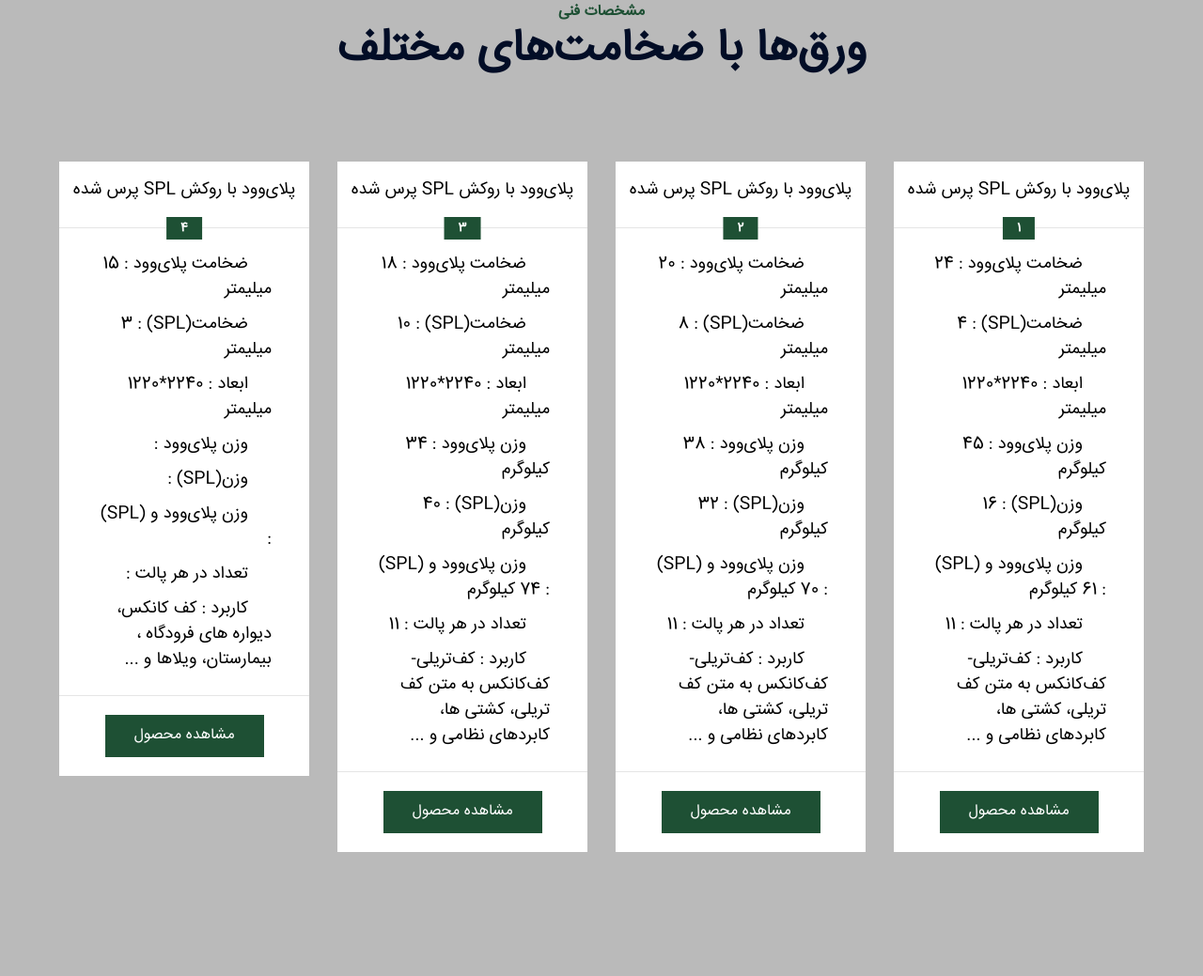
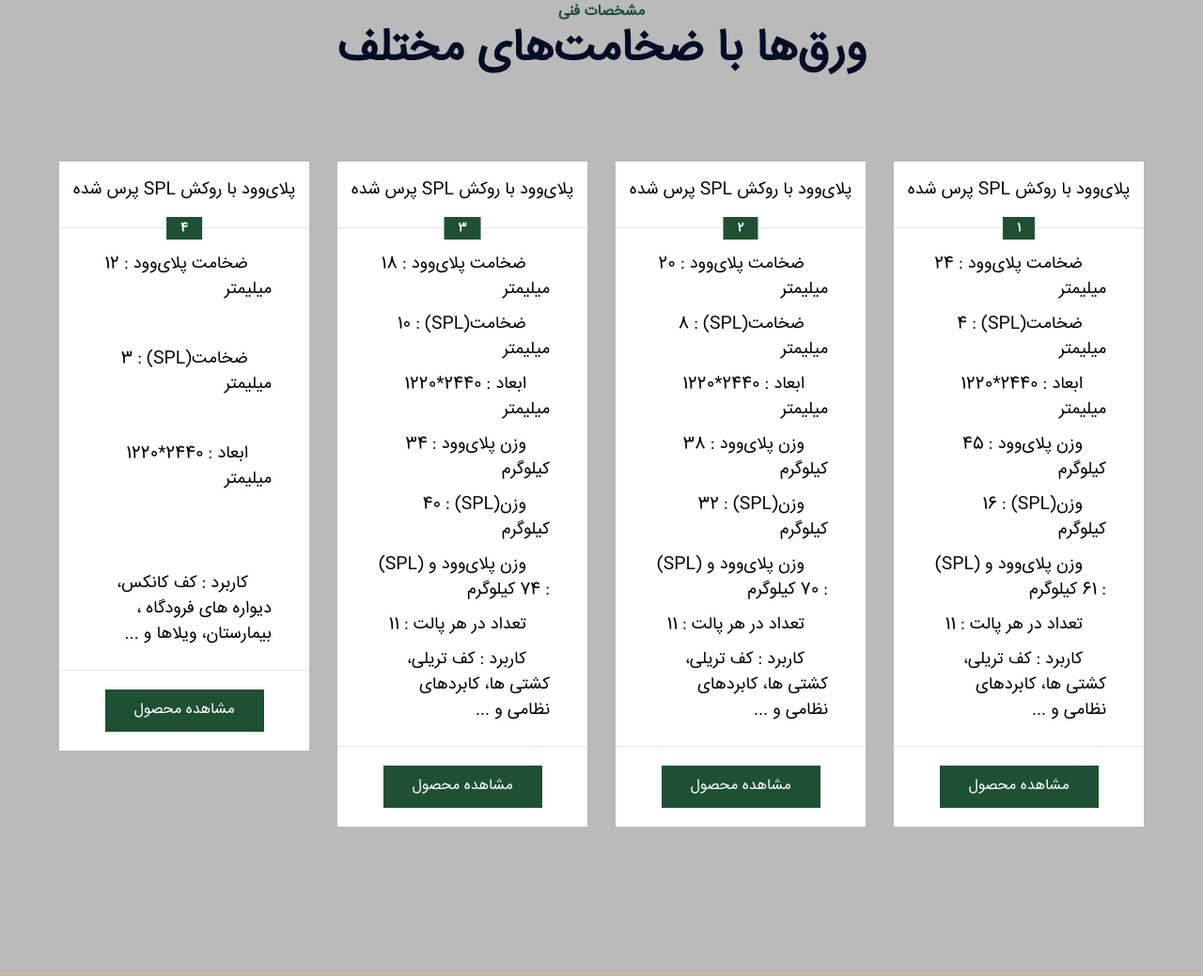
Before and after one commit to hamounb/ormana, a Django app: page / in a window 1280 px wide. Shown: the part 2131-3170 px from the top of the page at 94% size. Run offline with Django 4.2, Linux system fonts and the light colour scheme; some libraries are stand-ins or nearby versions; some web fonts are replaced.

Commit message:
Test v1.6

```diff
--- a/main/templates/main/index.html
+++ b/main/templates/main/index.html
@@ -338,15 +338,15 @@
                                     <ul class="pricingtable-features">
                                         <li><i class="fa fa-check"></i> ضخامت پلای‌وود : 24 میلیمتر</li>
                                         <li><i class="fa fa-check"></i> ضخامت(SPL) : 4 میلیمتر</li>
-                                        <li><i class="fa fa-check"></i> ابعاد : 2240*1220 میلیمتر</li>
+                                        <li><i class="fa fa-check"></i> ابعاد : 2440*1220 میلیمتر</li>
                                         <li><i class="fa fa-check"></i> وزن پلای‌وود : 45 کیلوگرم</li>
                                         <li><i class="fa fa-check"></i> وزن(SPL) : 16 کیلوگرم</li>
                                         <li><i class="fa fa-check"></i> وزن پلای‌وود و (SPL) : 61 کیلوگرم</li>
                                         <li><i class="fa fa-check"></i> تعداد در هر پالت : 11</li>
-                                        <li><i class="fa fa-check"></i> کاربرد : کف‌تریلی-کف‌‌کانکس  به متن کف تریلی، کشتی ها، کابردهای نظامی و ...</li>
+                                        <li><i class="fa fa-check"></i> کاربرد : کف تریلی، کشتی ها، کابردهای نظامی و ...</li>
                                     </ul>
                                     <div class="pricingtable-footer">
-                                        <a href="{% url 'main:products' %}" class="btn"> مشاهده محصول</a>
+                                        <a href="{% static 'assets/images/asli 1.jpg' %}" class="btn"> مشاهده محصول</a>
                                     </div>
                                 </div>
                             </div>
@@ -363,15 +363,15 @@
                                     <ul class="pricingtable-features">
                                         <li><i class="fa fa-check"></i> ضخامت پلای‌وود : 20 میلیمتر</li>
                                         <li><i class="fa fa-check"></i> ضخامت(SPL) : 8 میلیمتر</li>
-                                        <li><i class="fa fa-check"></i> ابعاد : 2240*1220 میلیمتر</li>
+                                        <li><i class="fa fa-check"></i> ابعاد : 2440*1220 میلیمتر</li>
                                         <li><i class="fa fa-check"></i> وزن پلای‌وود : 38 کیلوگرم</li>
                                         <li><i class="fa fa-check"></i> وزن(SPL) : 32 کیلوگرم</li>
                                         <li><i class="fa fa-check"></i> وزن پلای‌وود و (SPL) : 70 کیلوگرم</li>
                                         <li><i class="fa fa-check"></i> تعداد در هر پالت : 11</li>
-                                        <li><i class="fa fa-check"></i> کاربرد : کف‌تریلی-کف‌‌کانکس  به متن کف تریلی، کشتی ها، کابردهای نظامی و ...</li>
+                                        <li><i class="fa fa-check"></i> کاربرد : کف تریلی، کشتی ها، کابردهای نظامی و ...</li>
                                     </ul>
                                     <div class="pricingtable-footer">
-                                        <a href="{% url 'main:products' %}" class="btn"> مشاهده محصول</a>
+                                        <a href="{% static 'assets/images/asli 1.jpg' %}" class="btn"> مشاهده محصول</a>
                                     </div>
                                 </div>
                             </div>
@@ -388,15 +388,15 @@
                                     <ul class="pricingtable-features">
                                         <li><i class="fa fa-check"></i> ضخامت پلای‌وود : 18 میلیمتر</li>
                                         <li><i class="fa fa-check"></i> ضخامت(SPL) : 10 میلیمتر</li>
-                                        <li><i class="fa fa-check"></i> ابعاد : 2240*1220 میلیمتر</li>
+                                        <li><i class="fa fa-check"></i> ابعاد : 2440*1220 میلیمتر</li>
                                         <li><i class="fa fa-check"></i> وزن پلای‌وود : 34 کیلوگرم</li>
                                         <li><i class="fa fa-check"></i> وزن(SPL) : 40 کیلوگرم</li>
                                         <li><i class="fa fa-check"></i> وزن پلای‌وود و (SPL) : 74 کیلوگرم</li>
                                         <li><i class="fa fa-check"></i> تعداد در هر پالت : 11</li>
-                                        <li><i class="fa fa-check"></i> کاربرد : کف‌تریلی-کف‌‌کانکس  به متن کف تریلی، کشتی ها، کابردهای نظامی و ...</li>
+                                        <li><i class="fa fa-check"></i> کاربرد : کف تریلی، کشتی ها، کابردهای نظامی و ...</li>
                                     </ul>
                                     <div class="pricingtable-footer">
-                                        <a href="{% url 'main:products' %}" class="btn"> مشاهده محصول</a>
+                                        <a href="{% static 'assets/images/asli 1.jpg' %}" class="btn"> مشاهده محصول</a>
                                     </div>
                                 </div>
                             </div>
@@ -411,17 +411,17 @@
                                         </div>
                                     </div>
                                     <ul class="pricingtable-features">
-                                        <li><i class="fa fa-check"></i> ضخامت پلای‌وود : 15 میلیمتر</li>
+                                        <li><i class="fa fa-check"></i> ضخامت پلای‌وود : 12 میلیمتر</li>
+                                        <li class="text-white"> وزن پلای‌وود : </li>
                                         <li><i class="fa fa-check"></i> ضخامت(SPL) : 3 میلیمتر</li>
-                                        <li><i class="fa fa-check"></i> ابعاد : 2240*1220 میلیمتر</li>
-                                        <li><i class="fa fa-check"></i> وزن پلای‌وود : </li>
-                                        <li><i class="fa fa-check"></i> وزن(SPL) : </li>
-                                        <li><i class="fa fa-check"></i> وزن پلای‌وود و (SPL) : </li>
-                                        <li><i class="fa fa-check"></i> تعداد در هر پالت : </li>
+                                        <li class="text-white"> وزن(SPL) : </li>
+                                        <li><i class="fa fa-check"></i> ابعاد : 2440*1220 میلیمتر</li>
+                                        <li class="text-white"> وزن پلای‌وود و (SPL) : </li>
+                                        <li class="text-white"> تعداد در هر پالت : </li>
                                         <li><i class="fa fa-check"></i> کاربرد : کف کانکس، دیواره های فرودگاه ، بیمارستان، ویلاها و ...</li>
                                     </ul>
                                     <div class="pricingtable-footer">
-                                        <a href="{% url 'main:products' %}" class="btn"> مشاهده محصول</a>
+                                        <a href="{% static 'assets/images/asli 4.jpg' %}" class="btn"> مشاهده محصول</a>
                                     </div>
                                 </div>
                             </div>
```
Also changed, not shown: main/templates/main/products.html (+4 -4 lines), static/assets/images/asli 1.jpg (added), static/assets/images/asli 4.jpg (added).
